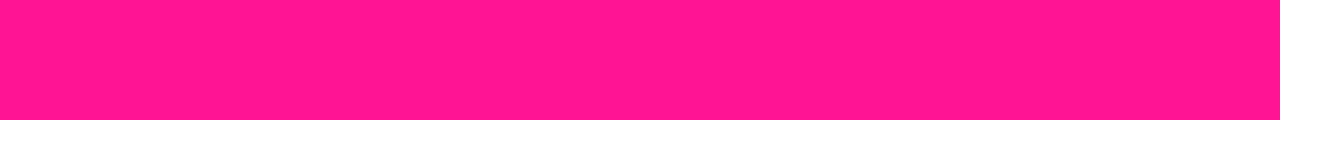
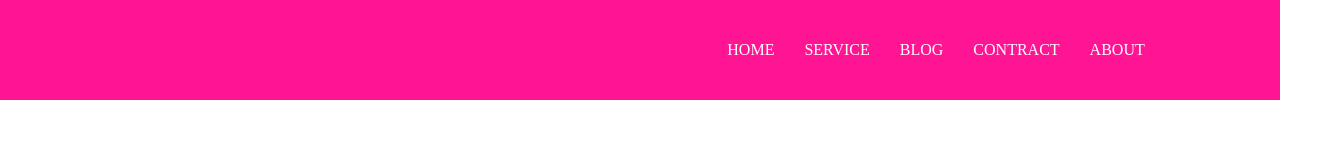
Before and after one commit to MrRanaSheikh/Collaboration-Practice, a plain HTML site: page index.html in a window 1280 px wide. Shown: the whole page, 1320 px wide, since content can reach past the window. Drawn offline with Linux system fonts and the light colour scheme.

Commit message:
Added navbar from RanaAhmed47

```diff
--- a/index.html
+++ b/index.html
@@ -12,7 +12,13 @@
     <!---header start from here--->
     <header>
         <nav>
-
+            <ul>
+                <li><a href="#">HOME</a></li>
+                <li><a href="#">SERVICE</a></li>
+                <li><a href="#">BLOG</a></li>
+                <li><a href="#">CONTRACT</a></li>
+                <li><a href="#">ABOUT</a></li>
+            </ul>
         </nav>
     </header>
 
--- a/style.css
+++ b/style.css
@@ -5,6 +5,20 @@ body{
 
 header{
     width: 100%;
-    height: 120px;
+    height: 100px;
     background-color: deeppink;
 }
+nav ul{
+    width: 60%;
+    height: 100%;
+    margin-left: 40%;
+    list-style-type: none;
+    display: flex;
+    justify-content: center;
+    align-items: center;
+}
+nav ul li a{
+    text-decoration: none;
+    margin: 15px;
+    color: white;
+}
```
